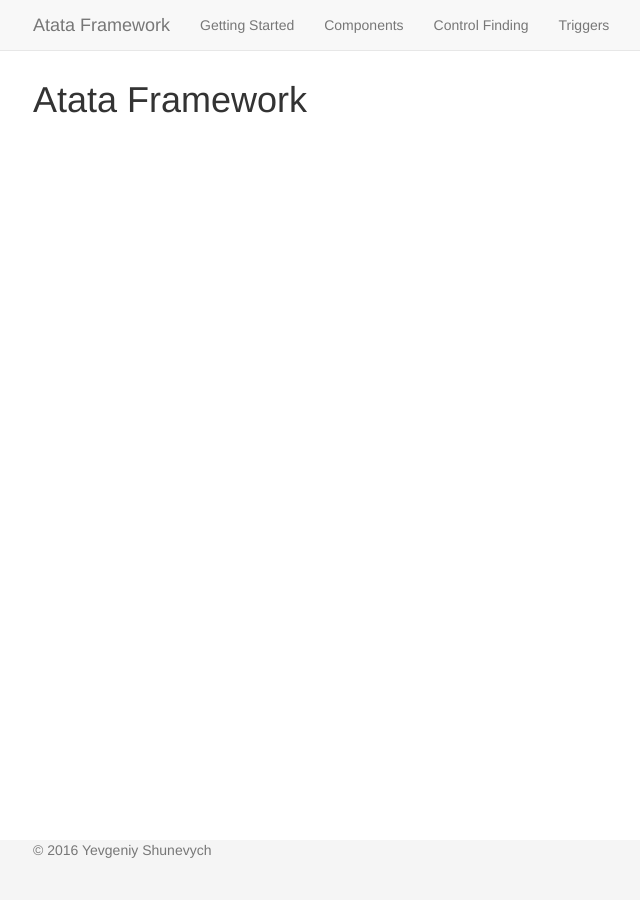
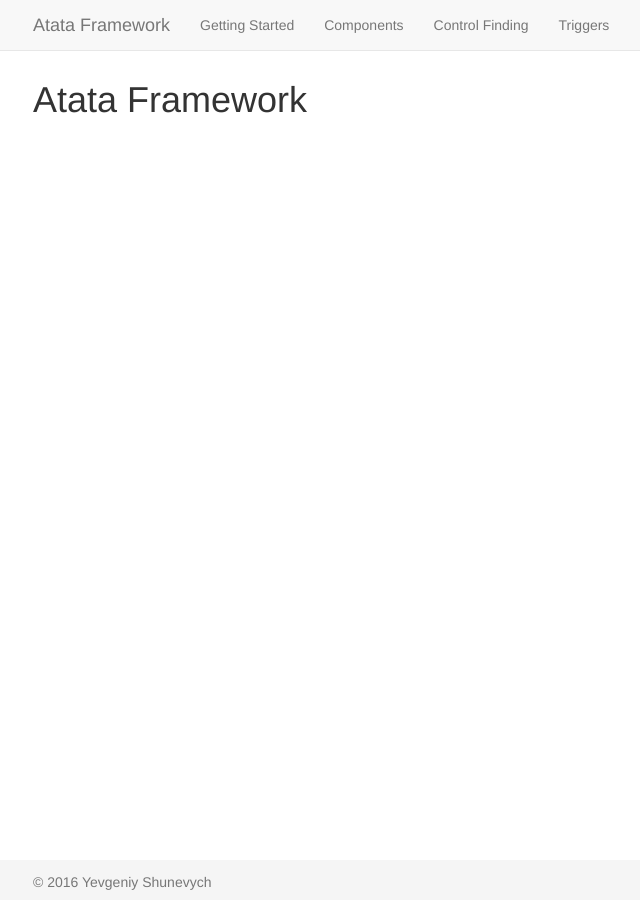
Before and after one commit to atata-framework/atata.io, a Jekyll site: the page built from index.html, in a window 1280 px wide. Shown: the whole page, without its empty margins (37-677 px from the left). Built offline with Jekyll 4.4.1, drawn with Linux system fonts in a browser that asks for light colours.

Commit message:
Update footer

```diff
--- a/assets/css/styles.css
+++ b/assets/css/styles.css
@@ -1,5 +1,5 @@
 body {
-  margin-bottom: 60px; }
+  margin-bottom: 40px; }
   body > .container {
     padding: 60px 15px 0; }
 
@@ -7,5 +7,7 @@
   position: absolute;
   bottom: 0;
   width: 100%;
-  height: 60px;
+  height: 40px;
   background-color: #f5f5f5; }
+  .footer > .container {
+    margin-top: 12px; }
```
Also changed, not shown: assets/css/styles.scss (+6 -2 lines), assets/css/styles.min.css.
